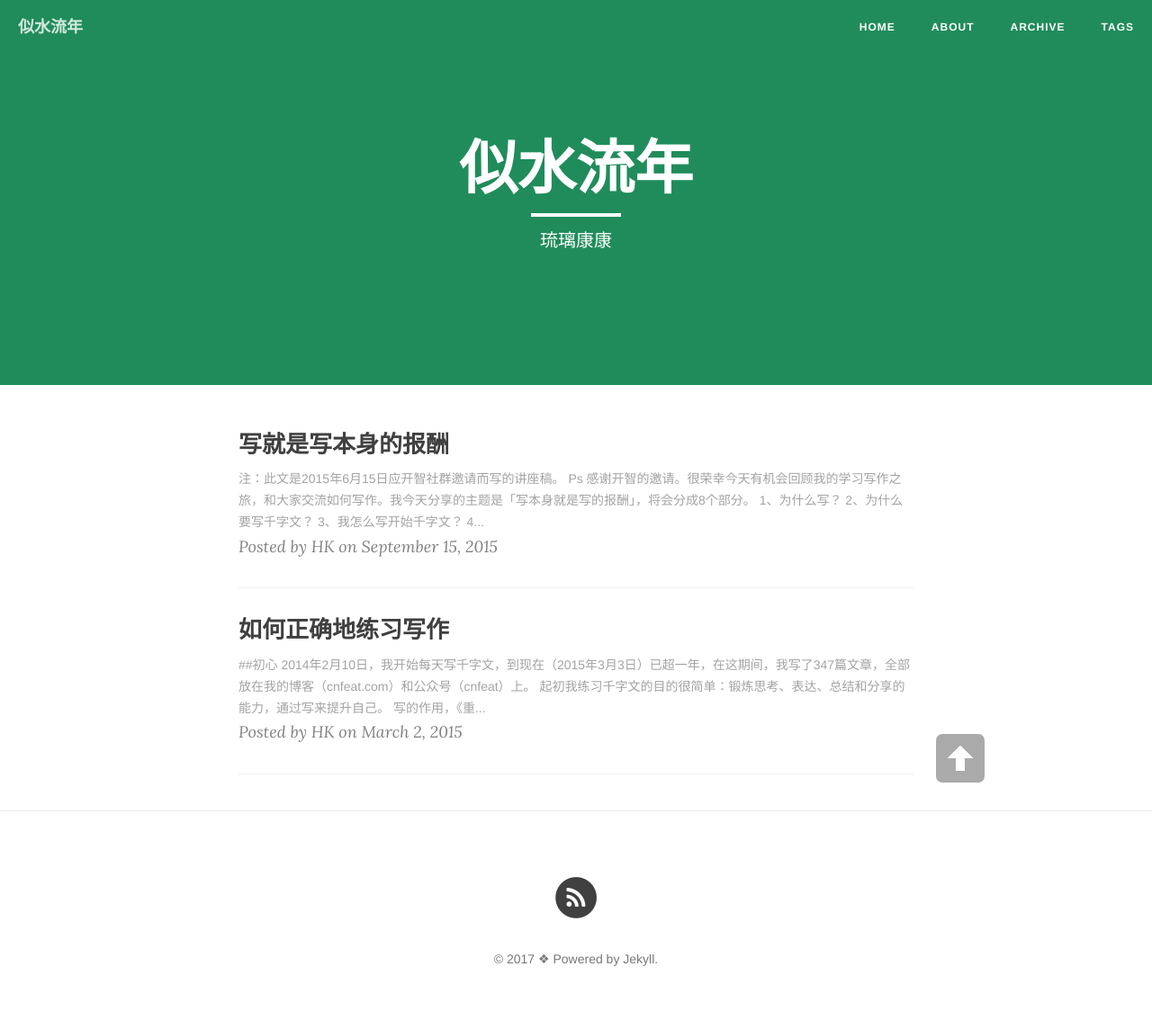
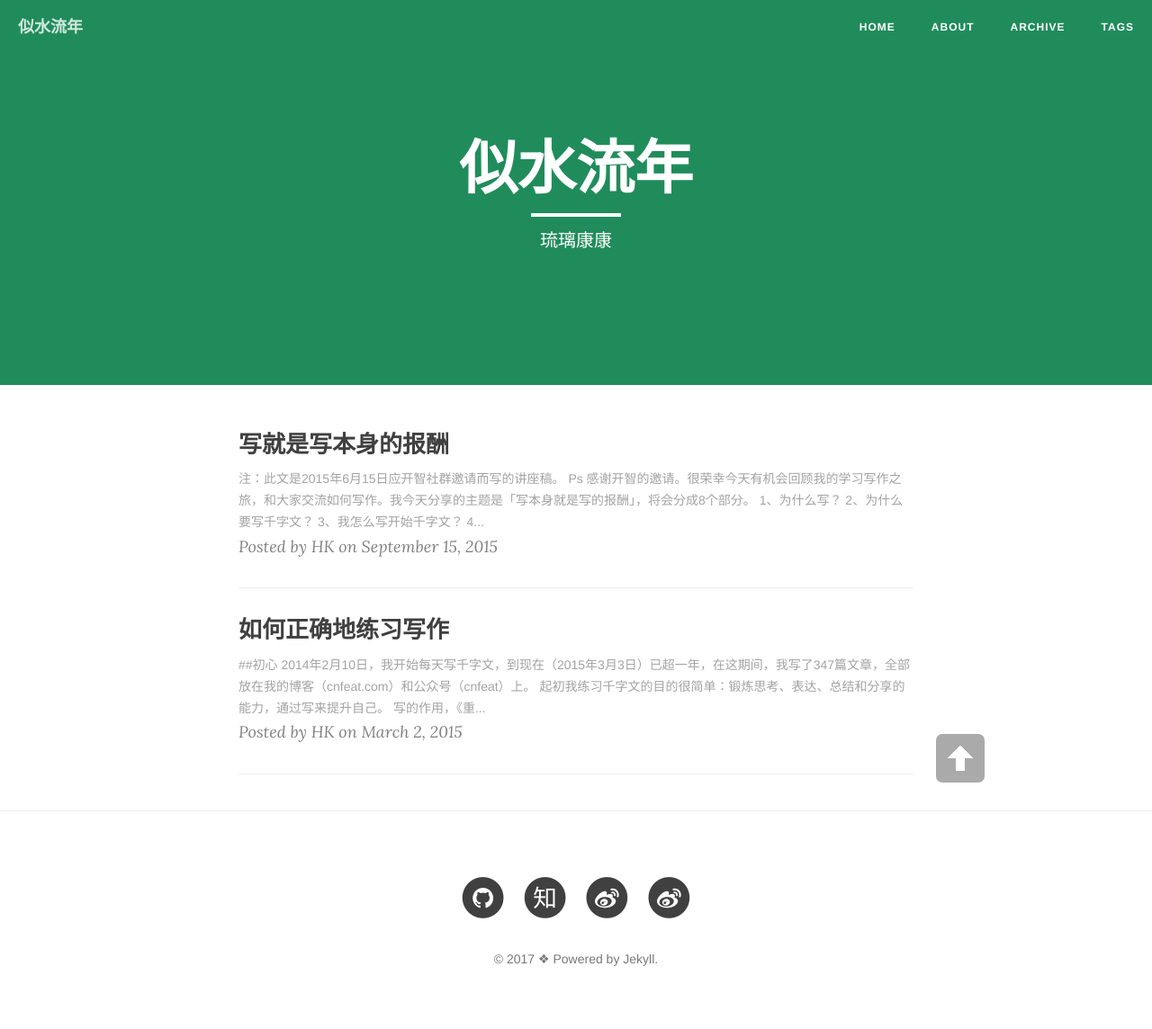
Before and after one commit to MinpuKang/minpukang.github.io, a Jekyll site: the page built from index.html, in a window 1280 px wide. Shown: the whole page at 90% size. Built offline with Jekyll 4.4.1, drawn with Linux system fonts in a browser that asks for light colours; nearby versions of some CDN libraries; the list of posts is cut into pages by our own code.

Commit message:
Update the user link

```diff
--- a/_config.yml
+++ b/_config.yml
@@ -18,10 +18,11 @@
 
 douban_username:
 twitter_username:
-github_username:
+github_username: MinpuKang
 facebook_username:
-weibo_username:
-zhihu_username:
+weibo_username: kangminpu
+zhihu_username: liulikangkang
+loft_username: liulikangkang
 
 # Build settings
 # use Github Flavored Markdown !important
--- a/_includes/footer.html
+++ b/_includes/footer.html
@@ -4,7 +4,8 @@
         <div class="row">
             <div class="col-lg-8 col-lg-offset-2 col-md-10 col-md-offset-1">
                 <ul class="list-inline text-center">
-                    <!-- kill the Facebook and Weibo -->
+                    <!--kill the Facebook and Weibo -->
+                    <!--
                     <li>
                         <a href="{{ "/feed.xml" | prepend: site.baseurl }}">
                             <span class="fa-stack fa-lg">
@@ -13,6 +14,7 @@
                             </span>
                         </a>
                     </li>
+                    -->
                     {% if site.twitter_username %}
                     <li>
                         <a href="https://twitter.com/{{ site.twitter_username }}">
@@ -71,7 +73,7 @@
                         </a>
                     </li>
                     {% endif %}
-                    <!--
+
                     {% if site.weibo_username %}
                     <li>
                         <a target="_blank" href="http://weibo.com/{{ site.weibo_username }}">
@@ -82,7 +84,18 @@
                         </a>
                     </li>
                     {% endif %}
-                    -->
+
+                    <!--loft-->
+                    {% if site.loft_username %}
+                    <li>
+                        <a target="_blank" href="http://{{ site.loft_username }}.lofter.com/">
+                            <span class="fa-stack fa-lg">
+                                <i class="fa fa-circle fa-stack-2x"></i>
+                                <i class="fa fa-weibo fa-stack-1x fa-inverse"></i>
+                            </span>
+                        </a>
+                    </li>
+                    {% endif %}
 
                 </ul>
                 <p class="copyright text-muted">
```
